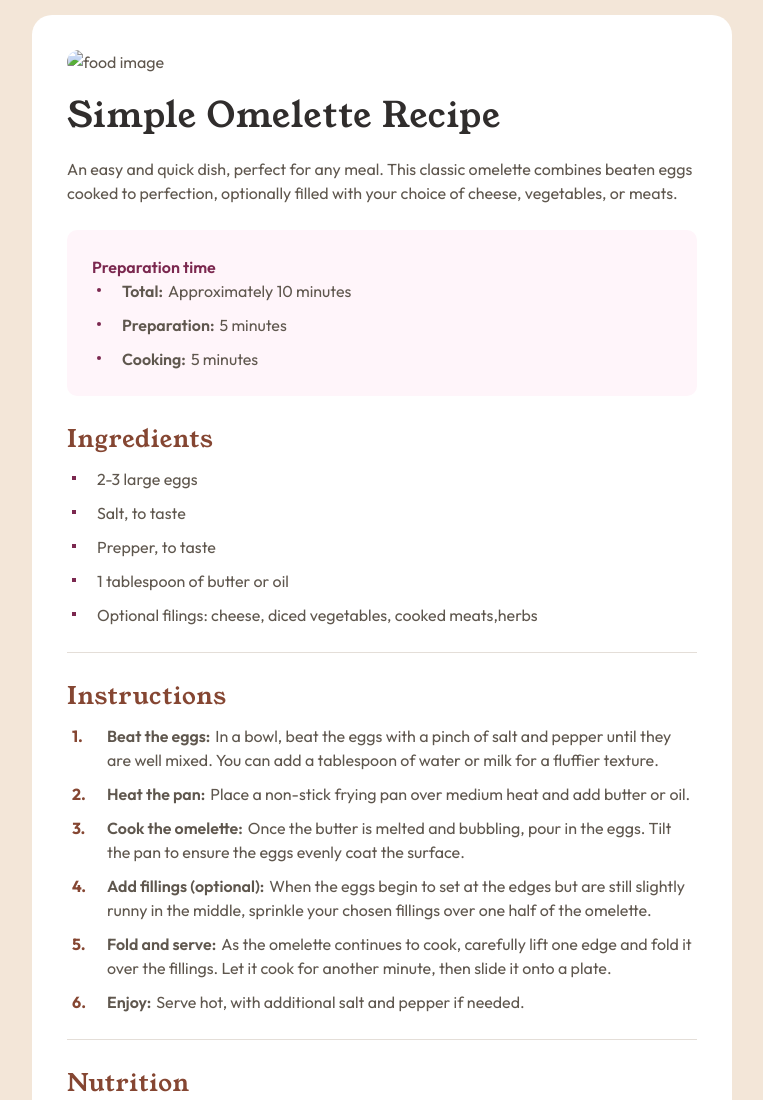
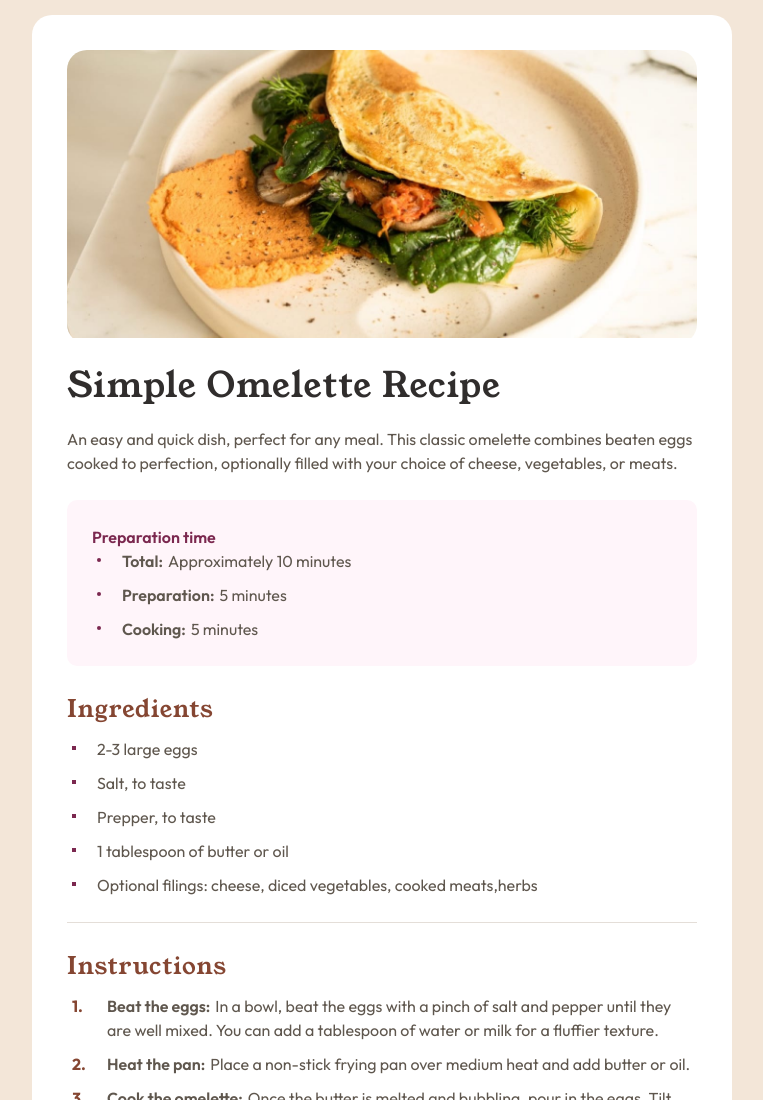
Before and after one commit to anaskhaled98/Recipe-Project, a plain HTML site: page index.html in a window 1280 px wide. Shown: the top 1100 px of the page, without its empty margins (258-1021 px from the left). Drawn offline with Linux system fonts and the light colour scheme; the site is published under a folder, as on GitHub Pages, so addresses that start at the root find nothing.

Commit message:
correct photo path

```diff
--- a/index.html
+++ b/index.html
@@ -21,7 +21,11 @@
   <body>
     <header>
       <div class="photo-wrapper">
-        <img class="photo" src="/assets/image-omelette.jpeg" alt="food image" />
+        <img
+          class="photo"
+          src="./assets/image-omelette.jpeg"
+          alt="food image"
+        />
       </div>
       <h1 class="main-header">Simple Omelette Recipe</h1>
       <p class="description">
```
